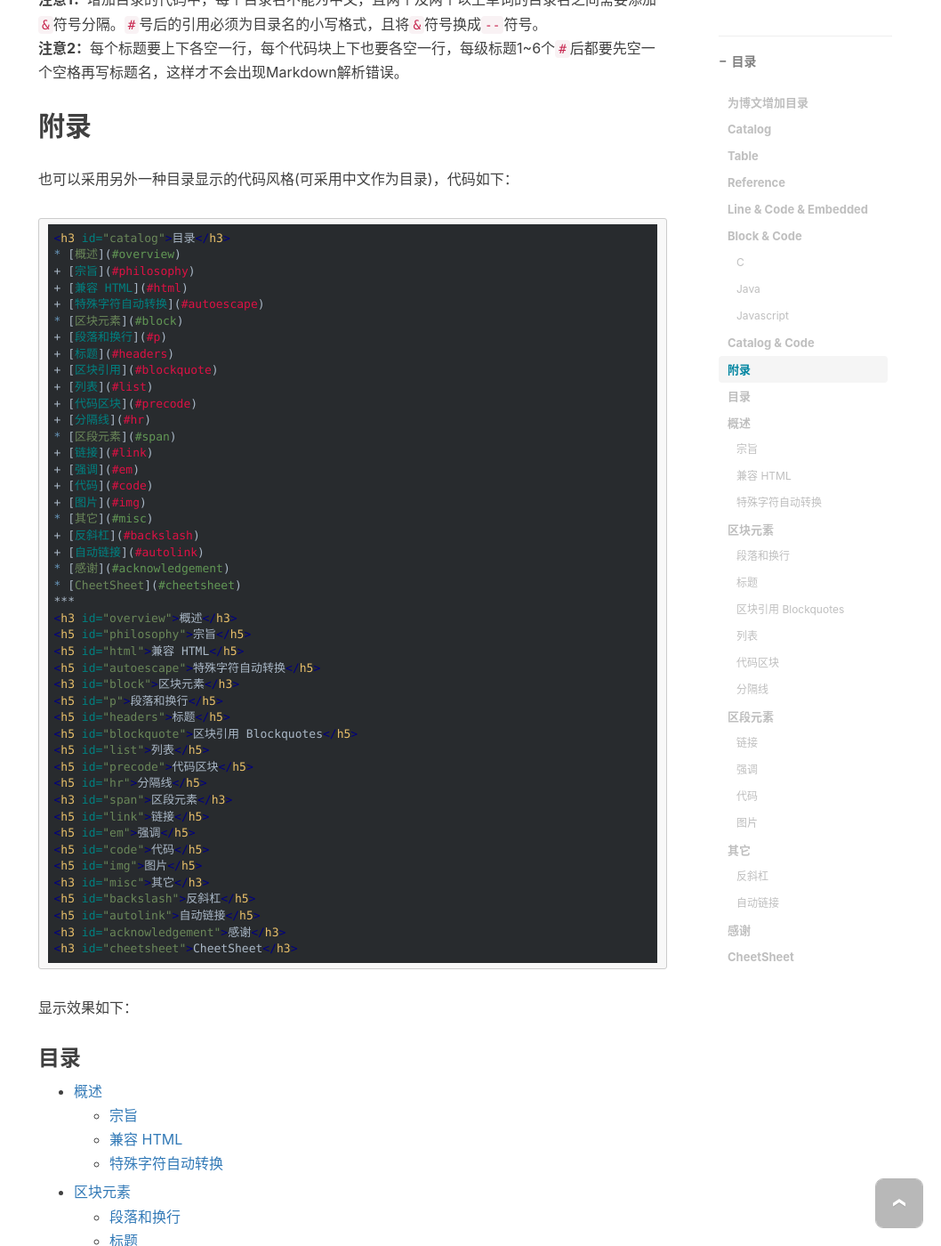
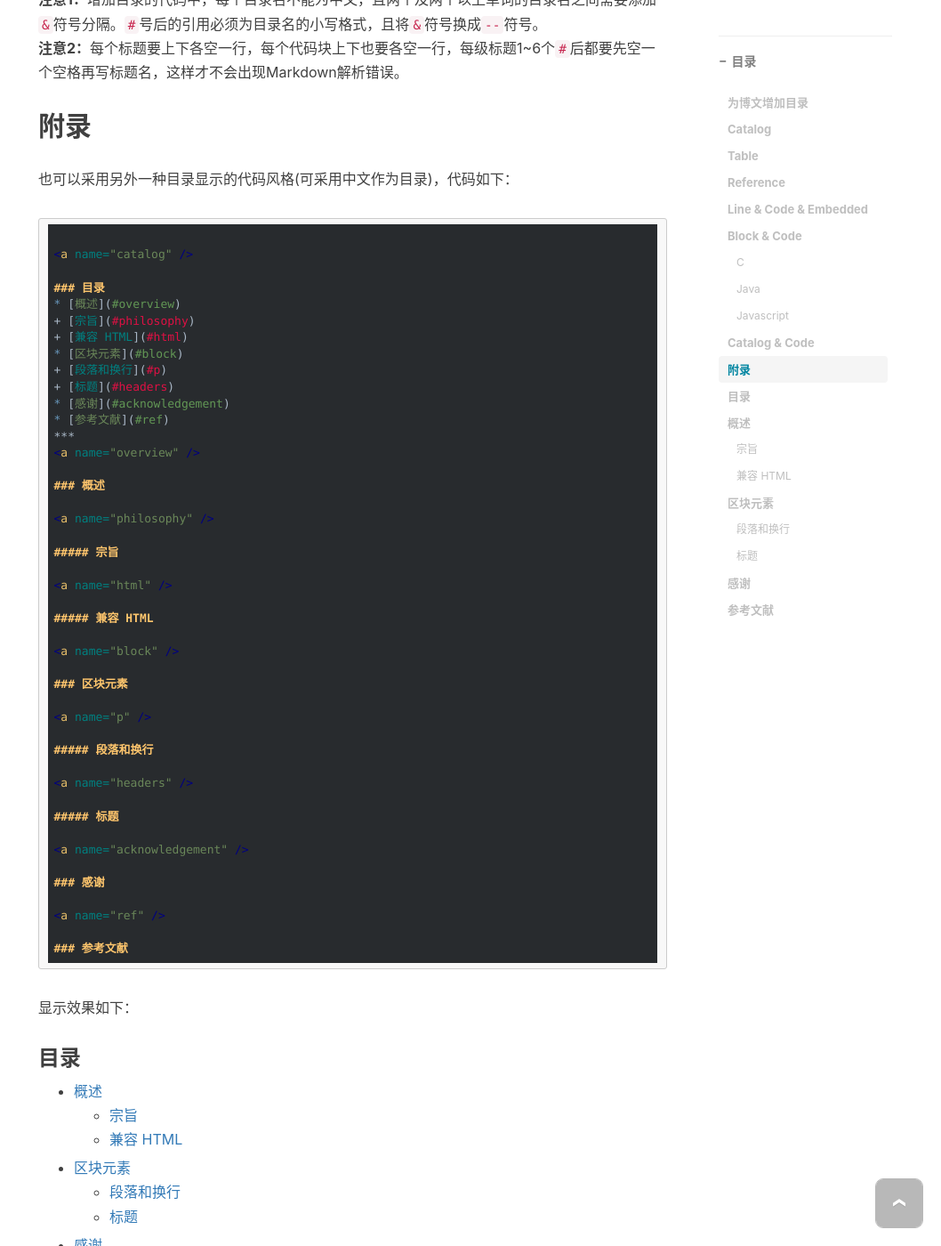
Before and after one commit to Jahvey/yuchen112358.github.io, a Jekyll site: the page built from _posts/2016-07-24-catalog.md, in a window 1280 px wide and 1400 px high, scrolled down 3136 px. Shown: the whole window at 89% size, without its empty margins (222-1280 px from the left). Built offline with Jekyll 4.4.1, drawn with Linux system fonts in a browser that asks for light colours; nearby versions of some CDN libraries; comment, search, counter and statistics services are not loaded; some of the changed text lies outside the part shown.

Commit message:
add content

````diff
--- a/_posts/2016-07-24-catalog.md
+++ b/_posts/2016-07-24-catalog.md
@@ -118,104 +118,103 @@ define(
 也可以采用另外一种目录显示的代码风格(可采用中文作为目录)，代码如下：
 
 ```markdown
-<h3 id="catalog">目录</h3>
+
+<a name="catalog" />
+
+### 目录
 
 * [概述](#overview)
 	+ [宗旨](#philosophy)
 	+ [兼容 HTML](#html)
-	+ [特殊字符自动转换](#autoescape)
 * [区块元素](#block)
 	+ [段落和换行](#p)
 	+ [标题](#headers)
-	+ [区块引用](#blockquote)
-	+ [列表](#list)
-	+ [代码区块](#precode)
-	+ [分隔线](#hr)
-* [区段元素](#span)
-	+ [链接](#link)
-	+ [强调](#em)
-	+ [代码](#code)
-	+ [图片](#img)
-* [其它](#misc)
-	+ [反斜杠](#backslash)
-	+ [自动链接](#autolink)
 * [感谢](#acknowledgement)
-* [CheetSheet](#cheetsheet)
+* [参考文献](#ref)
 
 ***
 
-<h3 id="overview">概述</h3>
-<h5 id="philosophy">宗旨</h5>
-<h5 id="html">兼容 HTML</h5>
-<h5 id="autoescape">特殊字符自动转换</h5>
-<h3 id="block">区块元素</h3>
-<h5 id="p">段落和换行</h5>
-<h5 id="headers">标题</h5>
-<h5 id="blockquote">区块引用 Blockquotes</h5>
-<h5 id="list">列表</h5>
-<h5 id="precode">代码区块</h5>
-<h5 id="hr">分隔线</h5>
-<h3 id="span">区段元素</h3>
-<h5 id="link">链接</h5>
-<h5 id="em">强调</h5>
-<h5 id="code">代码</h5>
-<h5 id="img">图片</h5>
-<h3 id="misc">其它</h3>
-<h5 id="backslash">反斜杠</h5>
-<h5 id="autolink">自动链接</h5>
-<h3 id="acknowledgement">感谢</h3>
-<h3 id="cheetsheet">CheetSheet</h3>
+<a name="overview" />
+
+### 概述
+
+<a name="philosophy" />
+
+##### 宗旨
+
+<a name="html" />
+
+##### 兼容 HTML
+
+<a name="block" />
+
+### 区块元素
+
+<a name="p" />
+
+##### 段落和换行
+
+<a name="headers" />
+
+##### 标题
+
+<a name="acknowledgement" />
+
+### 感谢
+
+<a name="ref" />
+
+### 参考文献
 ```
 
 显示效果如下：
 
-<h3 id="catalog">目录</h3>
+<a name="catalog" />
+
+### 目录
 
 * [概述](#overview)
 	+ [宗旨](#philosophy)
 	+ [兼容 HTML](#html)
-	+ [特殊字符自动转换](#autoescape)
 * [区块元素](#block)
 	+ [段落和换行](#p)
 	+ [标题](#headers)
-	+ [区块引用](#blockquote)
-	+ [列表](#list)
-	+ [代码区块](#precode)
-	+ [分隔线](#hr)
-* [区段元素](#span)
-	+ [链接](#link)
-	+ [强调](#em)
-	+ [代码](#code)
-	+ [图片](#img)
-* [其它](#misc)
-	+ [反斜杠](#backslash)
-	+ [自动链接](#autolink)
 * [感谢](#acknowledgement)
-* [CheetSheet](#cheetsheet)
+* [参考文献](#ref)
 
 ***
 
-<h3 id="overview">概述</h3>
-<h5 id="philosophy">宗旨</h5>
-<h5 id="html">兼容 HTML</h5>
-<h5 id="autoescape">特殊字符自动转换</h5>
-<h3 id="block">区块元素</h3>
-<h5 id="p">段落和换行</h5>
-<h5 id="headers">标题</h5>
-<h5 id="blockquote">区块引用 Blockquotes</h5>
-<h5 id="list">列表</h5>
-<h5 id="precode">代码区块</h5>
-<h5 id="hr">分隔线</h5>
-<h3 id="span">区段元素</h3>
-<h5 id="link">链接</h5>
-<h5 id="em">强调</h5>
-<h5 id="code">代码</h5>
-<h5 id="img">图片</h5>
-<h3 id="misc">其它</h3>
-<h5 id="backslash">反斜杠</h5>
-<h5 id="autolink">自动链接</h5>
-<h3 id="acknowledgement">感谢</h3>
-<h3 id="cheetsheet">CheetSheet</h3>
+<a name="overview" />
+
+### 概述
+
+<a name="philosophy" />
+
+##### 宗旨
+
+<a name="html" />
+
+##### 兼容 HTML
+
+<a name="block" />
+
+### 区块元素
+
+<a name="p" />
+
+##### 段落和换行
+
+<a name="headers" />
+
+##### 标题
+
+<a name="acknowledgement" />
+
+### 感谢
+
+<a name="ref" />
+
+### 参考文献
 
 个人主页： <http://www.wzzju.top>
 
````
